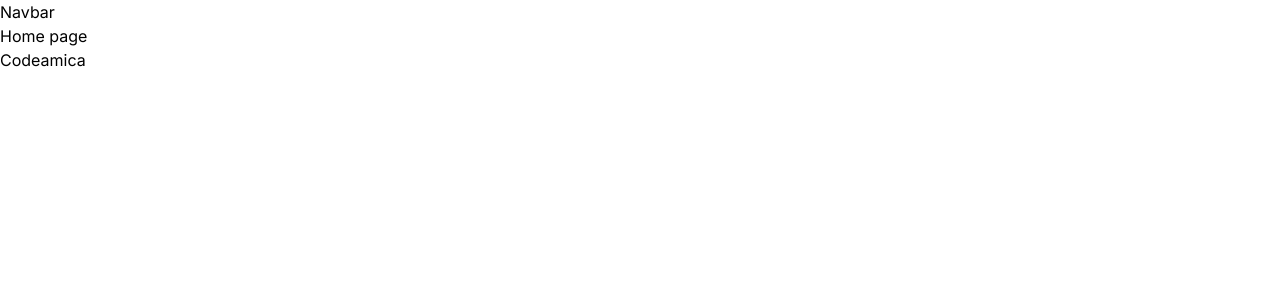
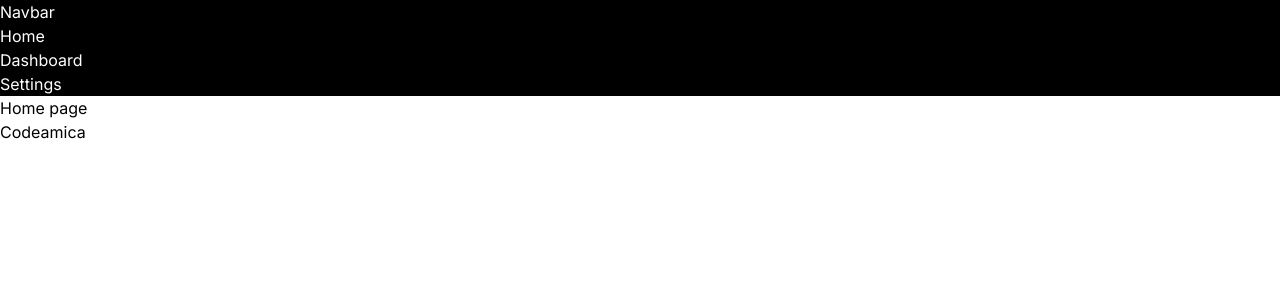
Before and after one commit to Kais4r/codeamica, a Next.js app: page / in a window 1280 px wide. Shown: the top 300 px of the page. Built offline with nearby package versions, Linux system fonts and the light colour scheme.

Commit message:
Update navbar

```diff
--- a/src/app/layout.tsx
+++ b/src/app/layout.tsx
@@ -1,7 +1,7 @@
 import type { Metadata } from "next";
 import { Inter } from "next/font/google";
 import "./globals.css";
-import Navbar from "../components/Navbar";
+import Navbar from "../components/ui/Navbar";
 
 const inter = Inter({ subsets: ["latin"] });
 
--- a/src/app/pages/page.tsx
+++ /dev/null
@@ -1,7 +0,0 @@
-export default function page() {
-  return (
-    <>
-      <h1>Pages</h1>
-    </>
-  );
-}
--- a/src/components/Navbar.tsx
+++ /dev/null
@@ -1,7 +0,0 @@
-export default function Navbar() {
-  return (
-    <>
-      <h1>Navbar</h1>
-    </>
-  );
-}
--- /dev/null
+++ b/src/components/ui/Navbar.tsx
@@ -0,0 +1,17 @@
+import Link from "next/link";
+
+export default function Navbar() {
+  return (
+    <div className="bg-black">
+      <h1 className="text-white">Navbar</h1>
+
+      <div className="text-white">
+        <Link href="/">Home</Link>
+        <br />
+        <Link href="/pages/dashboard">Dashboard</Link>
+        <br />
+        <Link href="/pages/dashboard/settings">Settings</Link>
+      </div>
+    </div>
+  );
+}
```
